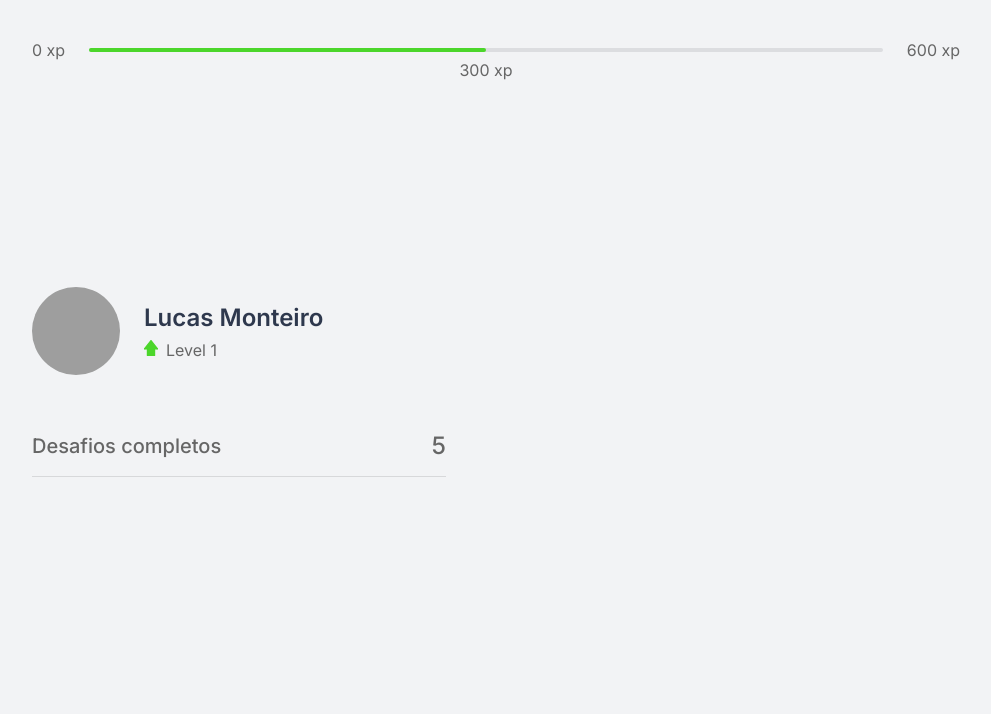
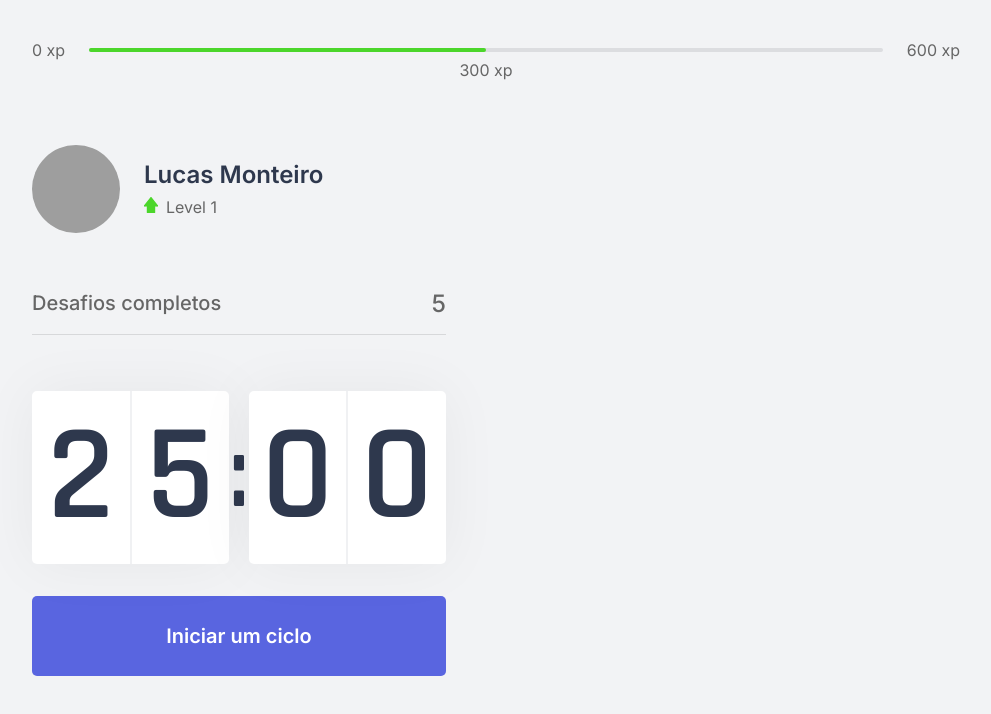
Before and after one commit to Lukinhasssss/next-level-week-04-react, a Next.js app: page / in a window 1280 px wide. Shown: the top 714 px of the page, without its empty margins (144-1135 px from the left). Built offline with nearby package versions, Linux system fonts and the light colour scheme; grey boxes are pictures that could not be loaded.

Commit message:
Countdown component

```diff
--- /dev/null
+++ b/src/components/Countdown.tsx
@@ -0,0 +1,50 @@
+import { useEffect, useState } from 'react'
+
+import styles from '../styles/components/Countdown.module.css'
+
+export function Countdown() {
+  const [time, setTime] = useState(25 * 60)
+  const [active, setActive] = useState(false) // Este estado vai armazenar se countdown está ativo ou não
+
+  const minutes = Math.floor(time / 60) // Math.floor --> Arredonda o número para baixo
+  const seconds = time % 60
+
+  const [minuteLeft, minuteRight] = String(minutes).padStart(2, '0').split('') // padStart --> Vai verificar a string e se ela não tiver 2 caracteres ele vai preencher o restante pra esquerda com o zero ('0')
+  const [secondLeft, secondRight] = String(seconds).padStart(2, '0').split('')
+
+  function startCountdown() {
+    setActive(true)
+  }
+
+  useEffect(() => {
+    if (active && time > 0) {
+      setTimeout(() => {
+        setTime(time - 1)
+      }, 1000);
+    }
+  }, [active, time])
+
+  return (
+    <div>
+      <div className={ styles.countdownContainer }>
+        <div>
+          <span>{ minuteLeft }</span>
+          <span>{ minuteRight }</span>
+        </div>
+        <span>:</span>
+        <div>
+          <span>{ secondLeft }</span>
+          <span>{ secondRight }</span>
+        </div>
+      </div>
+
+      <button
+        type="button"
+        className={ styles.countdownButton }
+        onClick={ startCountdown }
+      >
+        Iniciar um ciclo
+      </button>
+    </div>
+  )
+}
--- a/src/pages/_document.tsx
+++ b/src/pages/_document.tsx
@@ -5,6 +5,8 @@ export default class MyDocument extends Document {
     return (
       <Html>
         <Head>
+          <link rel="shortcut icon" href="favicon.png" type="image/png" />
+
           <link rel="preconnect" href="https://fonts.gstatic.com" />
           <link href="https://fonts.googleapis.com/css2?family=Inter:wght@400;500;600&family=Rajdhani:wght@600&display=swap" rel="stylesheet" />
         </Head>
--- a/src/pages/index.tsx
+++ b/src/pages/index.tsx
@@ -1,4 +1,7 @@
+import Head from 'next/head'
+
 import { CompletedChallenges } from "../components/CompletedChallenges"
+import { Countdown } from "../components/Countdown"
 import { ExperienceBar } from "../components/ExperienceBar"
 import { Profile } from "../components/Profile"
 
@@ -7,12 +10,17 @@ import styles from '../styles/pages/Home.module.css'
 export default function Home() {
   return (
     <div className={ styles.container }>
+      <Head>
+        <title>Início | move.it</title>
+      </Head>
+
       <ExperienceBar />
 
       <section>
         <div>
           <Profile />
           <CompletedChallenges />
+          <Countdown />
         </div>
         <div>
 
--- /dev/null
+++ b/src/styles/components/Countdown.module.css
@@ -0,0 +1,63 @@
+.countdownContainer {
+  display: flex;
+  align-items: center;
+  font-family: Rajdhani;
+  font-weight: 600;
+  color: var(--title);
+}
+
+.countdownContainer > div {
+  flex: 1;
+
+  display: flex;
+  align-items: center;
+  justify-content: space-evenly;
+
+  background-color: var(--white);
+  box-shadow: 0 0 60px rgba(0, 0, 0, 0.05);
+  border-radius: 5px;
+  font-size: 8.5rem;
+  text-align: center;
+}
+
+.countdownContainer > div span {
+  flex: 1;
+}
+
+.countdownContainer > div span:first-child {
+  border-right: 1px solid #f0f1f3;
+}
+
+.countdownContainer > div span:last-child {
+  border-left: 1px solid #f0f1f3;
+}
+
+.countdownContainer > span {
+  font-size: 6.25rem;
+}
+
+.countdownButton {
+  width: 100%;
+  height: 5rem;
+
+  margin-top: 2rem;
+
+  display: flex;
+  align-items: center;
+  justify-content: center;
+
+  border: 0;
+  border-radius: 5px;
+
+  background-color: var(--blue);
+  color: var(--white);
+
+  font-size: 1.25rem;
+  font-weight: 600;
+
+  transition: background-color 0.3s;
+}
+
+.countdownButton:hover {
+  background-color: var(--blue-dark);
+}
```
